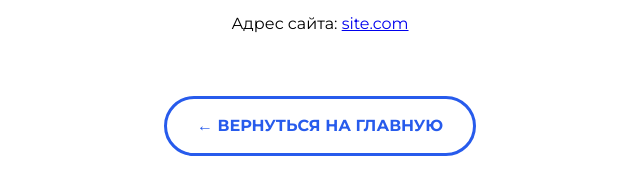
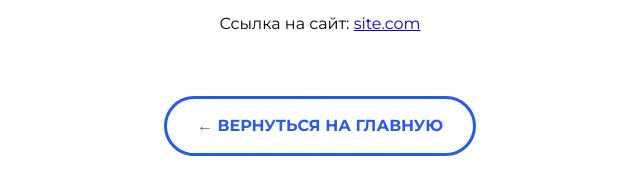
Before and after one commit to Gelendvagen/my-portfolio, a plain HTML site: page lending-baikal.html in a window 1280 px wide. Shown: the part 1054-1242 px from the top of the page, 320-960 px from the left. Drawn offline with Linux system fonts and the light colour scheme.

Commit message:
initial commit

```diff
--- a/lending-baikal.html
+++ b/lending-baikal.html
@@ -19,7 +19,7 @@
                 <div class="project-description">
                     <p>Верстка адаптивного лендинга. Главная, информация о туристическом клубе, преимущества клуба, описание маршрута, программа тура,
                         <br>стоимость и условия, форма обратной связи.</p>
-                    <p>Адрес сайта: <a href="https://gelendvagen.github.io/lending-baikal">site.com</a></p>
+                    <p>Ссылка на сайт: <a href="https://gelendvagen.github.io/lending-baikal">site.com</a></p>
                 </div>
                 <a href="index.html" class="project-btn-back">← ВЕРНУТЬСЯ НА ГЛАВНУЮ</a>
             </div>
```
